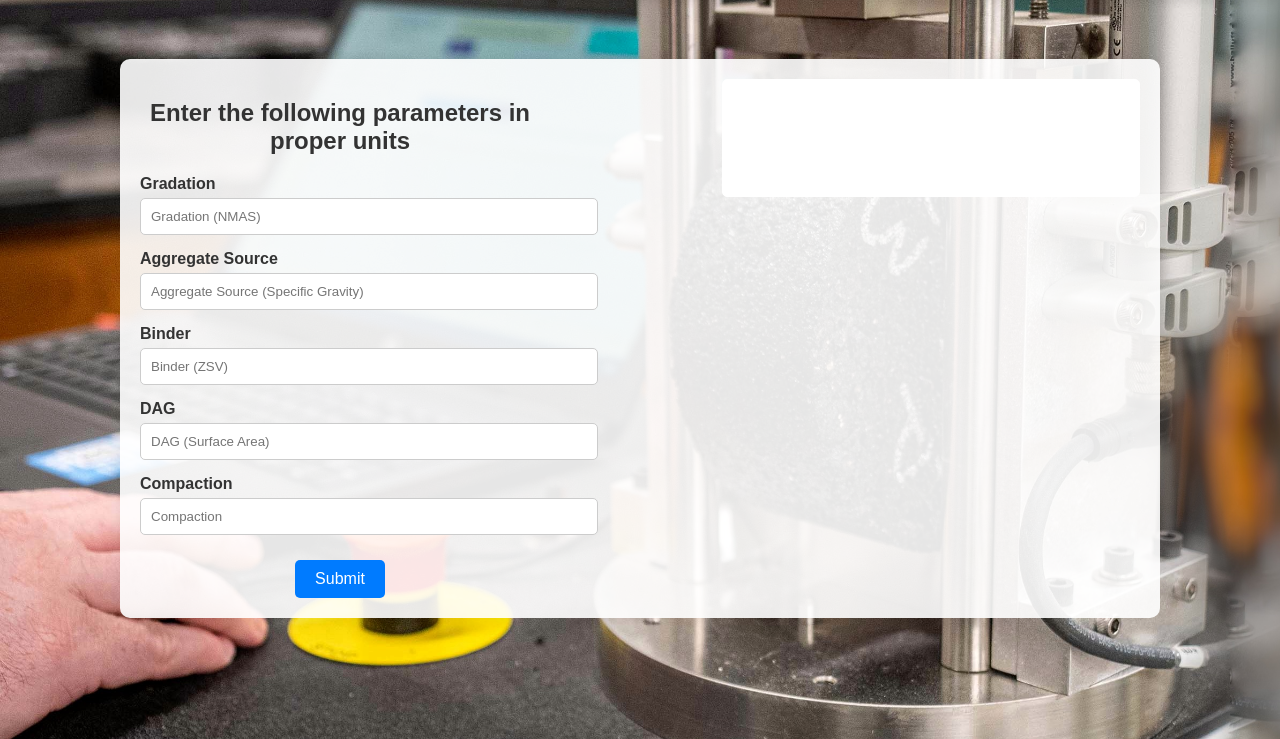
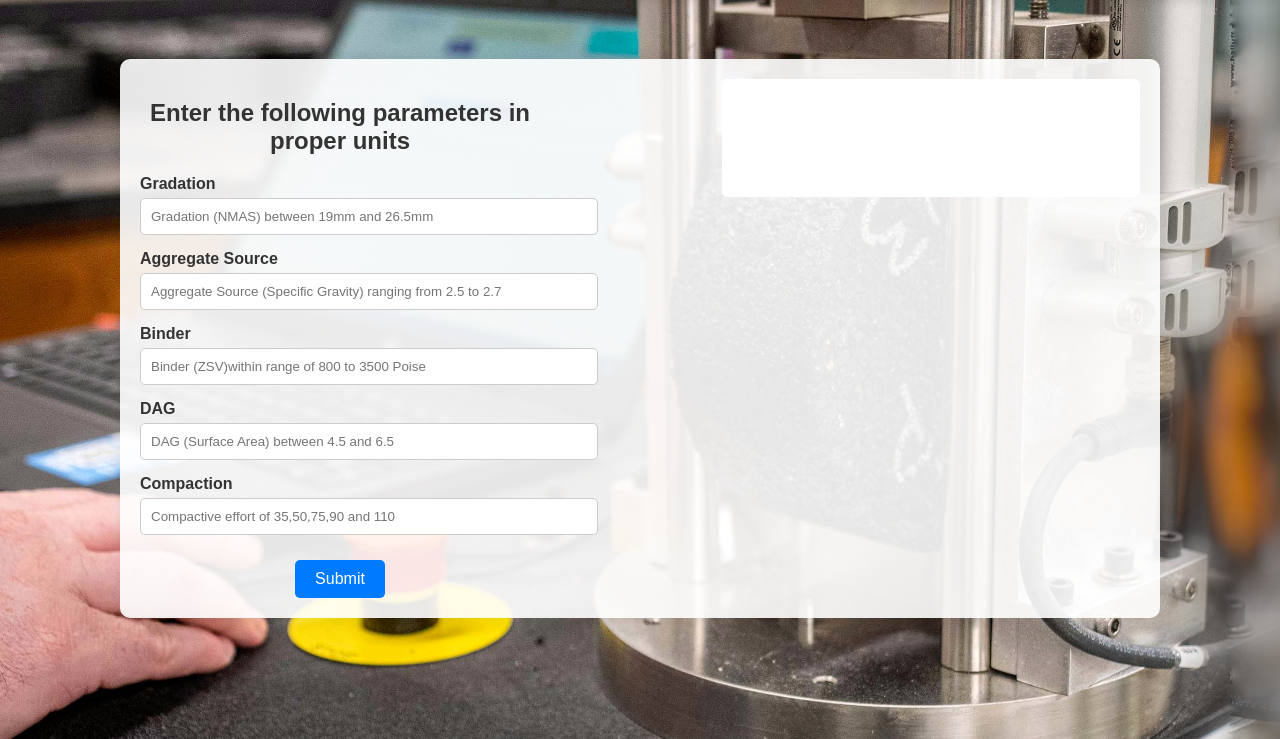
Before and after one commit to Vishur01/Volumetrics, a Flask app: page /input_page/1 in a window 1280 px wide. Shown: the part 61-800 px from the top of the page. Run offline with Flask 3, Linux system fonts and the light colour scheme; parts of the project's set-up code (start-up, migrations or seed data) failed here and were passed over.

Commit message:
Update input_page.html

```diff
--- a/template/input_page.html
+++ b/template/input_page.html
@@ -160,23 +160,23 @@
             <form method="POST">
                 <div class="form-group">
                     <label for="Aggregate"><b>Gradation</b></label>
-                    <input type="number" step="0.01" name="Aggregate" placeholder="Gradation (NMAS)" required>
+                    <input type="number" step="0.01" name="Aggregate" placeholder="Gradation (NMAS) between 19mm and 26.5mm" required>
                 </div>
                 <div class="form-group">
                     <label for="source"><b>Aggregate Source</b></label>
-                    <input type="number" step="0.01" name="source" placeholder="Aggregate Source (Specific Gravity)" required>
+                    <input type="number" step="0.01" name="source" placeholder="Aggregate Source (Specific Gravity) ranging from 2.5 to 2.7" required>
                 </div>
                 <div class="form-group">
                     <label for="viscosity"><b>Binder</b></label>
-                    <input type="number" step="0.01" name="viscosity" placeholder="Binder (ZSV)" required>
+                    <input type="number" step="0.01" name="viscosity" placeholder="Binder (ZSV)within range of 800 to 3500 Poise" required>
                 </div>
                 <div class="form-group">
                     <label for="DAG"><b>DAG</b></label>
-                    <input type="number" step="0.01" name="DAG" placeholder="DAG (Surface Area)" required>
+                    <input type="number" step="0.01" name="DAG" placeholder="DAG (Surface Area) between 4.5 and 6.5" required>
                 </div>
                 <div class="form-group">
                     <label for="Compaction"><b>Compaction</b></label>
-                    <input type="number" step="0.01" name="compaction" placeholder="Compaction" required>
+                    <input type="number" step="0.01" name="compaction" placeholder="Compactive effort of 35,50,75,90 and 110" required>
                 </div>
                 <button type="submit">Submit</button>
             </form>
```
